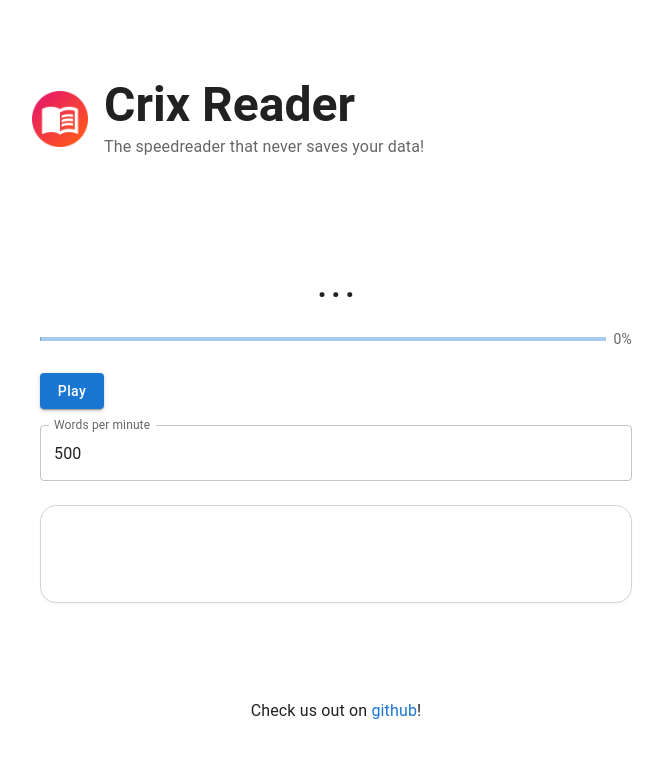
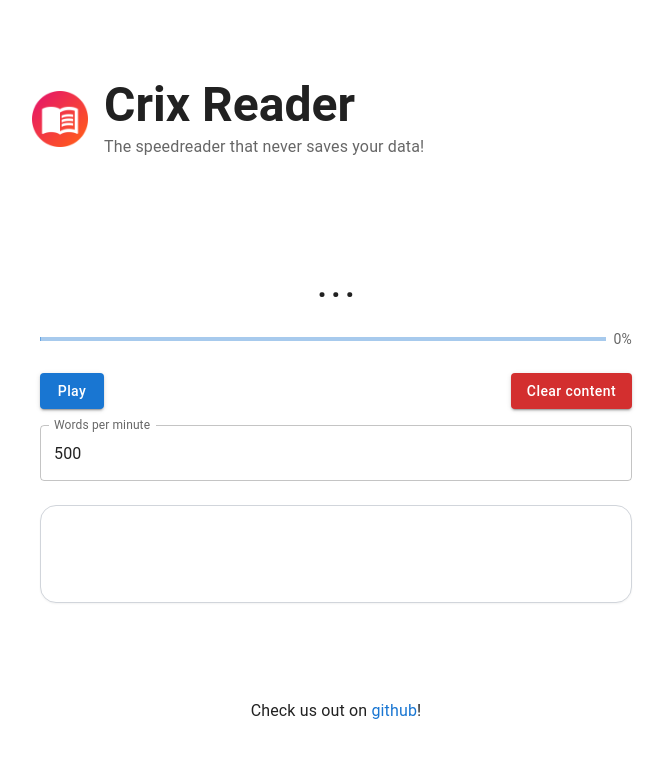
Before and after one commit to choneface/speedreader, a React (Vite) app: page / in a window 1280 px wide. Shown: the top 758 px of the page, without its empty margins (304-968 px from the left). Built offline with nearby package versions, Linux system fonts and the light colour scheme.

Commit message:
new clear content button - wipes sections

```diff
--- a/src/SpeedReader.tsx
+++ b/src/SpeedReader.tsx
@@ -8,7 +8,6 @@
   Stack,
   Typography,
   TextField,
-  Grid,
 } from "@mui/material";
 import SectionedTextInput from "./components/SectionedTextInput";
 
@@ -31,6 +30,7 @@
 
   /* progress bar inside section */
   const [progress, setProgress] = useState(0);
+  const [resetCounter, setResetCounter] = useState(0);
 
   /* words of current section */
   const words = useMemo(() => {
@@ -97,6 +97,20 @@
     }
   };
 
+  const clearEverything = () => {
+    /* wipe local reader state */
+    setCompleted([]);
+    setCurrent(0);
+    setWordIdx(0);
+    setProgress(0);
+    setCurrentWord("");
+    setPlaying(false);
+
+    /* wipe text */
+    setSections([""]);          // for the reader
+    setResetCounter((k) => k + 1); // tells SectionedTextInput to reset itself
+  };
+
   /* render */
   return (
     <Container maxWidth="md" className="py-10">
@@ -108,13 +122,16 @@
 
       <LinearProgressWithLabel value={progress} />
 
-      <Grid container spacing={2} sx={{ my: 3 }}>
+      <Box sx={{ my: 3 }}>
         <Stack
           direction="row"
           spacing={2}
-          justifyContent="center"
-          height="100%"
-          alignItems="center"
+          sx={{
+            justifyContent: "space-between",
+            alignItems: "center",
+            width: "100%",
+            mb: 2,
+          }}
         >
           {completed.length === sections.length - 1 && sections.length != 1 ? (
             <Button
@@ -142,6 +159,14 @@
               {playing ? "Pause" : "Play"}
             </Button>
           )}
+          <Button
+            color="error"
+            variant="contained"
+            sx={{ textTransform: "none" }}
+            onClick={clearEverything}
+          >
+            Clear content
+          </Button>
         </Stack>
         <TextField
           label="Words per minute"
@@ -149,12 +174,12 @@
           fullWidth
           value={wpm}
           onChange={handleWpmChange}
-          inputProps={{ min: 1 }}
         />
-      </Grid>
+      </Box>
 
       <SectionedTextInput
         completed={completed}
+        resetSignal={resetCounter}
         onSectionsChange={setSections}
       />
     </Container>
--- a/src/components/SectionedTextInput.tsx
+++ b/src/components/SectionedTextInput.tsx
@@ -13,19 +13,21 @@
 type Section = { id: string; text: string };
 
 const make = (txt: string): Section => ({
-  id: crypto.randomUUID(), // any uid generator works
+  id: crypto.randomUUID(),
   text: txt,
 });
 
 export interface SectionedTextInputProps {
   initialSections?: string[];
-  completed?: number[]; // indices that are done
+  completed?: number[];
+  resetSignal?:number;
   onSectionsChange?(sections: string[]): void;
 }
 
 export default function SectionedTextInput({
   initialSections = [""],
   completed = [],
+  resetSignal,
   onSectionsChange,
 }: SectionedTextInputProps) {
   const [sections, setSections] = useState<Section[]>(
@@ -33,6 +35,12 @@
   );
   // New: Track which section is in edit mode (by index)
   const [editingIndex, setEditingIndex] = useState<number | null>(null);
+
+
+  useEffect(() => {
+    setSections(initialSections.map(make));
+    setEditingIndex(null);
+  }, [resetSignal]);
 
   /* bubble up */
   useEffect(
```
